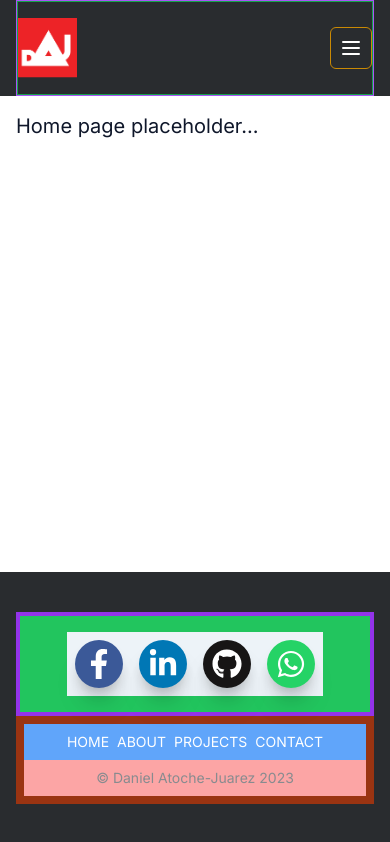
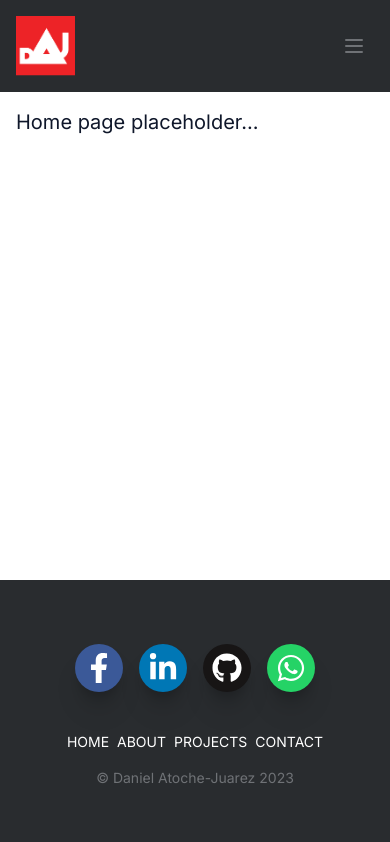
Before and after one commit to datoche-juarez/personal-site-2023, a Next.js app: page / in a window 390 px wide. Built offline with nearby package versions, Linux system fonts and the light colour scheme.

Commit message:
Nav, footer, social button container complete and tailwind config whatsapp green color issue fixed..

```diff
--- a/components/footer/footer.js
+++ b/components/footer/footer.js
@@ -5,8 +5,8 @@ import SocialContainer from "../social-container/social-container";
 const Footer = () => {
   return (
     <div className="flex flex-col-reverse max-w-full px-4 py-10 max-h-fit bg-dark-gray md:flex-row">
-      <div className="self-center w-full p-2 bg-orange-800">
-        <div className="flex flex-col items-center p-2 bg-blue-400 md:items-start">
+      <div className="self-center w-full p-2">
+        <div className="flex flex-col items-center p-2 md:items-start">
           <ul className="flex flex-col justify-center text-center xs:flex-row xs:justify-start xs:text-left">
             <li className="px-1 text-sm text-white sm:text-base sm:px-2">
               <Link href="/">HOME</Link>
@@ -22,13 +22,13 @@ const Footer = () => {
             </li>
           </ul>
         </div>
-        <div className="flex flex-col items-center justify-center h-auto min-h-full p-2 bg-red-300 md:items-start">
-          <p className="text-sm text-center text-dark-gray-400 xs:text-left">
+        <div className="flex flex-col items-center justify-center h-auto min-h-full p-2 md:items-start">
+          <p className="text-sm text-center text-dark-gray-500 xs:text-left">
             © Daniel Atoche-Juarez {dayjs().year()}
           </p>
         </div>
       </div>
-      <div className="flex flex-col items-center self-center justify-center w-full p-4 bg-green-500 border-4 border-purple-600 max-h-fit md:items-end">
+      <div className="flex flex-col items-center self-center justify-center w-full p-4 max-h-fit md:items-end">
         <SocialContainer />
       </div>
     </div>
--- a/components/nav/nav.js
+++ b/components/nav/nav.js
@@ -10,9 +10,9 @@ export default function Home() {
   return (
     <div>
       <nav className="w-full bg-dark-gray-800">
-        <div className="justify-between mx-4 border border-purple-500 lg:max-w-full md:items-center md:flex">
+        <div className="justify-between mx-4 lg:max-w-full md:items-center md:flex">
           <div>
-            <div className="flex items-center justify-between py-2 border border-green-600 md:py-3 md:block">
+            <div className="flex items-center justify-between py-2 md:py-3 md:block">
               <a href="/">
                 <div className="my-2">
                   <Image src={DAJLogo} alt="DAJ logo" height="60" />
@@ -20,13 +20,13 @@ export default function Home() {
               </a>
               <div className="md:hidden">
                 <button
-                  className="p-2 text-gray-700 border border-yellow-600 rounded-md outline-none focus:border-gray-400 focus:border"
+                  className="p-2 text-gray-700 rounded-md outline-none focus:border-dark-gray-500 focus:border"
                   onClick={() => setNavbar(!navbar)}
                 >
                   {navbar ? (
                     <svg
                       xmlns="http://www.w3.org/2000/svg"
-                      className="w-6 h-6 text-white"
+                      className="w-6 h-6 text-dark-gray-500"
                       viewBox="0 0 20 20"
                       fill="currentColor"
                     >
@@ -39,7 +39,7 @@ export default function Home() {
                   ) : (
                     <svg
                       xmlns="http://www.w3.org/2000/svg"
-                      className="w-6 h-6 text-white"
+                      className="w-6 h-6 text-dark-gray-500"
                       fill="none"
                       viewBox="0 0 24 24"
                       stroke="currentColor"
@@ -58,7 +58,7 @@ export default function Home() {
           </div>
           <div>
             <div
-              className={`flex flex-col text-center justify-self-center items-center border-2 border-yellow-800 py-3 md:block md:mt-0 ${
+              className={`flex flex-col text-center justify-self-center items-center py-3 md:block md:mt-0 ${
                 navbar ? "block" : "hidden"
               }`}
             >
--- a/components/social-container/social-container.js
+++ b/components/social-container/social-container.js
@@ -9,8 +9,7 @@ import {
 const SocialContainer = () => {
   return (
     <div className="social-container">
-      <div className="bg-dark-gray-50">
-        {/* <ul className="flex flex-col justify-start xs:flex-row xs:justify-start"> */}
+      <div>
         <ul className="flex flex-wrap justify-center xs:flex-row xs:justify-center">
           <li className="flex items-center justify-center w-12 h-12 px-2 m-2 text-3xl text-white rounded-full shadow-xl drop-shadow-xl bg-facebook-blue hover:bg-facebook-blue-400">
             <Link
@@ -39,7 +38,7 @@ const SocialContainer = () => {
               <FaGithub />
             </Link>
           </li>
-          <li className="flex items-center justify-center w-12 h-12 px-2 m-2 text-3xl text-white rounded-full shadow-xl drop-shadow-xl bg-whatsapp-green hover:bg-whatsapp-green-400">
+          <li className="flex items-center justify-center w-12 h-12 px-2 m-2 text-3xl text-white rounded-full shadow-xl drop-shadow-xl bg-whatsapp-green hover:bg-whatsapp-green-300">
             <Link
               href="https://wa.me/13136752860"
               rel="noopener noreferrer"
--- a/tailwind.config.js
+++ b/tailwind.config.js
@@ -103,11 +103,11 @@ module.exports = {
           900: "#171515",
         },
         "whatsapp-green": {
-          DEFAULT: "	#25D366",
+          DEFAULT: "#25D366",
           50: "#dffeec",
           100: "#b9f5d0",
           200: "#90edb3",
-          300: ",#65e495",
+          300: "#65e495",
           400: "#3cdd78",
           500: "#25D366",
           600: "#179848",
```
